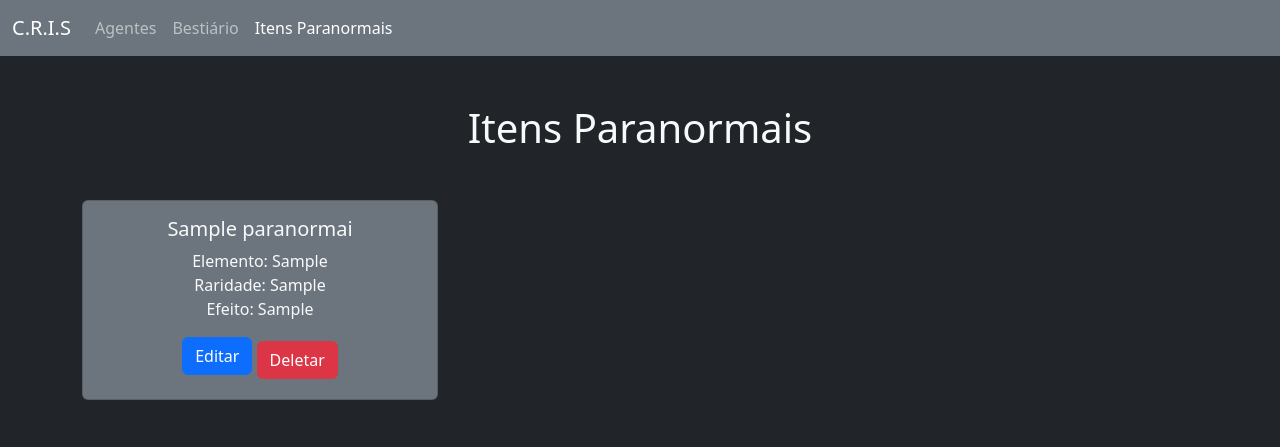
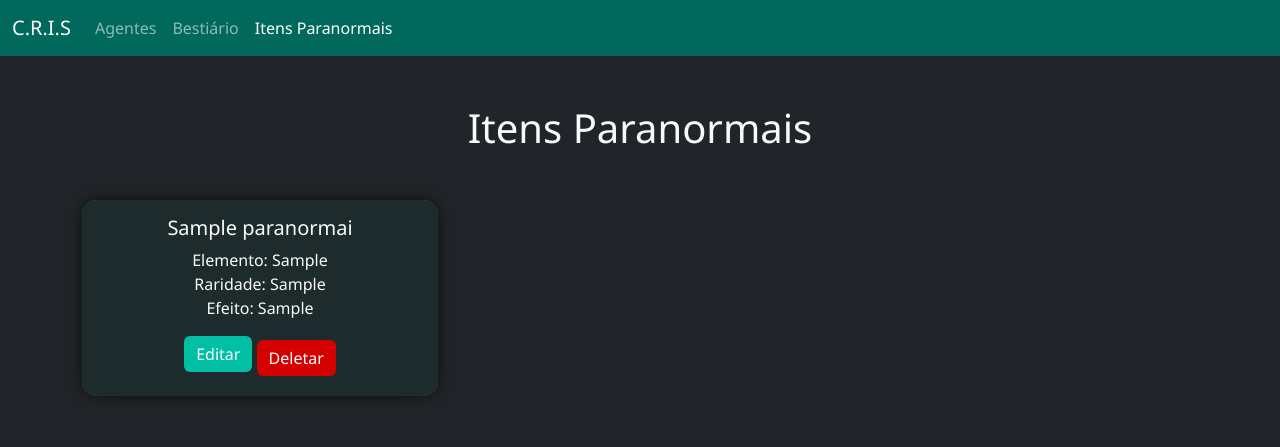
Before and after one commit to avmoonlight/c.r.i.s, a Flask app: page /itens in a window 1280 px wide. Shown: the top 447 px of the page. Run offline with Flask 3, Linux system fonts and the light colour scheme; tables that the repository leaves empty or names only in its code hold one stand-in row (values such as "Sample post").

Commit message:
criação e estilização da página itens

```diff
--- /dev/null
+++ b/static/css/itens.css
@@ -0,0 +1,57 @@
+body {
+    background-color: #0e1a1a;
+    font-family: 'Segoe UI', Tahoma, Geneva, Verdana, sans-serif;
+    color: #e0f7fa;
+    margin: 0;
+    padding: 0;
+}
+
+.card-body {
+    background-color: rgba(10, 25, 25, 0.8);
+}
+
+.navbar {
+    background-color: #00695c !important;
+}
+
+.btn-primary {
+    background-color: #00bfa5;
+    border: none;
+}
+
+.btn-primary:hover {
+    background-color: #00a896;
+}
+
+.btn-danger {
+    background-color: #d50000;
+    border: none;
+}
+
+.btn-danger:hover {
+    background-color: #b71c1c;
+}
+
+.modal-content {
+    background-color: #004d40;
+    color: #e0f7fa;
+    border-radius: 10px;
+}
+
+.card {
+    border: none;
+    border-radius: 15px;
+    overflow: hidden;
+    box-shadow: 0 0 15px rgba(0, 0, 0, 0.6);
+    transition: transform 0.2s;
+}
+
+.card:hover {
+    transform: scale(1.02);
+}
+
+@media (max-width: 768px) {
+    .card-img-top {
+        height: 150px;
+    }
+}
--- a/templates/itens.html
+++ b/templates/itens.html
@@ -6,7 +6,7 @@
     <meta name="viewport" content="width=device-width, initial-scale=1.0">
     <title>Itens Paranormais</title>
     <link href="https://cdn.jsdelivr.net/npm/bootstrap@5.3.0/dist/css/bootstrap.min.css" rel="stylesheet">
-    <link href="{{ url_for('static', filename='css/style.css') }}" rel="stylesheet">
+    <link href="{{ url_for('static', filename='css/itens.css') }}" rel="stylesheet">
 </head>
 <body class="bg-dark text-light">
 
```
